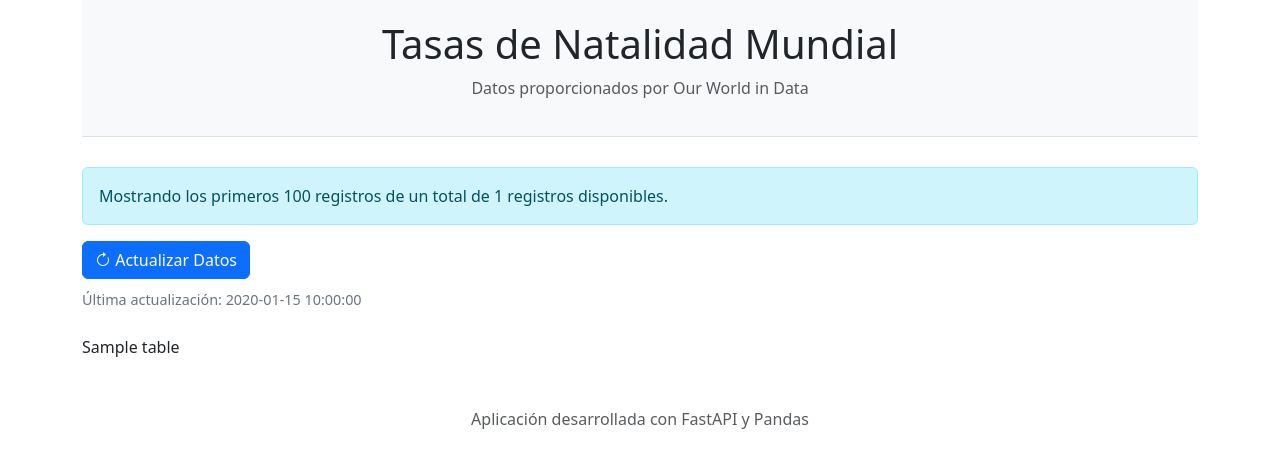
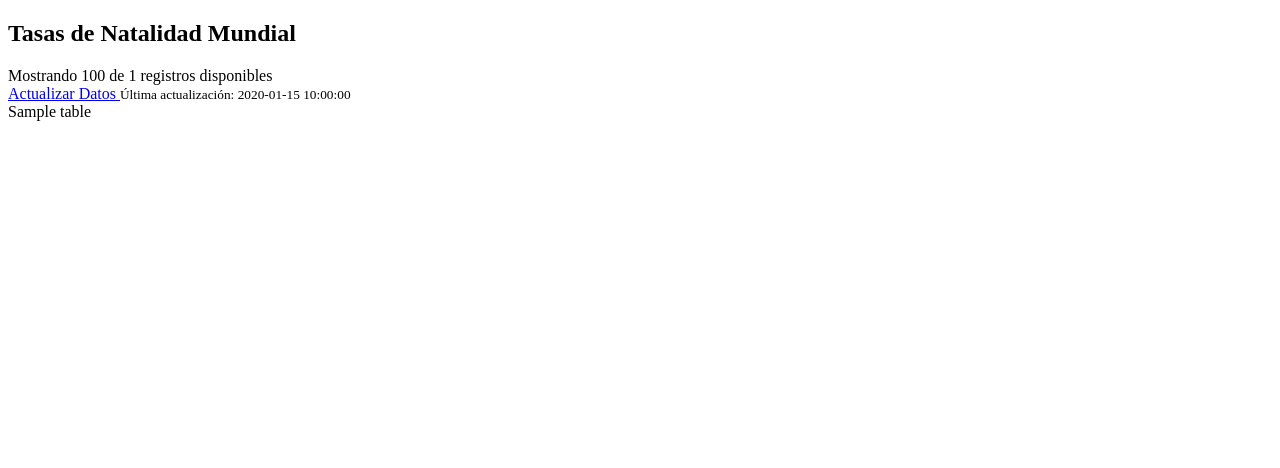
Before and after one commit to Witness2005/birthrate-app, a FastAPI app: template app/templates/index.html in a window 1280 px wide. Shown: the top 468 px of the page. Run offline with FastAPI, Linux system fonts and the light colour scheme; the template is opened without the code that fills it: most values are stand-ins (such as "Sample title", 1, 10 or a date in 2020); parts of the project's set-up code (start-up, migrations or seed data) failed here and were passed over.

Commit message:
odio al negrin

```diff
--- a/app/data_loader.py
+++ b/app/data_loader.py
@@ -1,18 +1,28 @@
 import pandas as pd
 import aiohttp
 import io
+from datetime import datetime
 
 CSV_URL = "https://ourworldindata.org/grapher/crude-birth-rate.csv?v=1&csvType=full&useColumnShortNames=false"
-DATAFRAME = pd.DataFrame()
+DATAFRAME = None
+LAST_UPDATE = None
 
 async def fetch_csv():
-    global DATAFRAME
-    async with aiohttp.ClientSession() as session:
-        async with session.get(CSV_URL) as resp:
-            if resp.status == 200:
-                content = await resp.read()
-                df = pd.read_csv(io.BytesIO(content))
-                DATAFRAME = df
-                print("Datos cargados correctamente.")
-            else:
-                print(f"Error al descargar datos: {resp.status}")
+    global DATAFRAME, LAST_UPDATE
+    try:
+        async with aiohttp.ClientSession() as session:
+            async with session.get(CSV_URL) as resp:
+                if resp.status == 200:
+                    content = await resp.read()
+                    DATAFRAME = pd.read_csv(io.BytesIO(content))
+                    LAST_UPDATE = datetime.now()
+                    print(f"Datos cargados correctamente. Registros: {len(DATAFRAME)}")
+                else:
+                    print(f"Error HTTP: {resp.status}")
+                    # Mantener los datos anteriores si existen
+                    if DATAFRAME is None:
+                        DATAFRAME = pd.DataFrame()
+    except Exception as e:
+        print(f"Error crítico: {str(e)}")
+        if DATAFRAME is None:
+            DATAFRAME = pd.DataFrame()
--- a/app/templates/index.html
+++ b/app/templates/index.html
@@ -1,63 +1,44 @@
 <!DOCTYPE html>
 <html lang="es">
 <head>
-    <meta charset="UTF-8">
-    <meta name="viewport" content="width=device-width, initial-scale=1.0">
-    <title>Tasas de Natalidad</title>
-    <link href="https://cdn.jsdelivr.net/npm/bootstrap@5.3.0/dist/css/bootstrap.min.css" rel="stylesheet">
-    <style>
-        .data-container {
-            overflow-x: auto;
-            margin-top: 20px;
-        }
-        .table {
-            white-space: nowrap;
-        }
-        .header {
-            background-color: #f8f9fa;
-            padding: 20px 0;
-            margin-bottom: 30px;
-            border-bottom: 1px solid #dee2e6;
-        }
-        .refresh-info {
-            font-size: 0.9rem;
-            color: #6c757d;
-            margin-top: 10px;
-        }
-    </style>
+    <!-- ... (mantén el head igual) ... -->
 </head>
 <body>
-    <div class="container">
-        <div class="header">
-            <h1 class="text-center">Tasas de Natalidad Mundial</h1>
-            <p class="text-center text-muted">Datos proporcionados por Our World in Data</p>
-        </div>
+    <div class="container mt-4">
+        <div class="card">
+            <div class="card-header bg-primary text-white">
+                <h2 class="mb-0">Tasas de Natalidad Mundial</h2>
+            </div>
 
-        <div class="alert alert-info">
-            Mostrando los primeros 100 registros de un total de {{ dataframe_size }} registros disponibles.
-        </div>
+            <div class="card-body">
+                {% if dataframe_size > 0 %}
+                    <div class="alert alert-success">
+                        Mostrando 100 de {{ dataframe_size }} registros disponibles
+                    </div>
 
-        <div class="mb-4">
-            <a href="/refresh" class="btn btn-primary">
-                <i class="bi bi-arrow-clockwise"></i> Actualizar Datos
-            </a>
-            <div class="refresh-info">
-                Última actualización: {{ current_time }}
+                    <div class="mb-3">
+                        <a href="/refresh" class="btn btn-warning">
+                            <i class="bi bi-arrow-clockwise"></i> Actualizar Datos
+                        </a>
+                        <small class="text-muted ms-2">
+                            Última actualización: {{ current_time }}
+                        </small>
+                    </div>
+
+                    <div class="table-responsive">
+                        {{ table|safe }}
+                    </div>
+                {% else %}
+                    <div class="alert alert-danger">
+                        <h4>⚠️ No hay datos disponibles</h4>
+                        <p>No se pudieron cargar los datos desde la fuente.</p>
+                        <a href="/refresh" class="btn btn-danger">
+                            <i class="bi bi-exclamation-triangle"></i> Reintentar
+                        </a>
+                    </div>
+                {% endif %}
             </div>
         </div>
-
-        <div class="data-container">
-            {{ table|safe }}
-        </div>
-
-        <footer class="mt-5 text-center text-muted">
-            <p>Aplicación desarrollada con FastAPI y Pandas</p>
-        </footer>
     </div>
-
-    <!-- Bootstrap Icons -->
-    <link rel="stylesheet" href="https://cdn.jsdelivr.net/npm/bootstrap-icons@1.10.0/font/bootstrap-icons.css">
-    <!-- Bootstrap JS Bundle -->
-    <script src="https://cdn.jsdelivr.net/npm/bootstrap@5.3.0/dist/js/bootstrap.bundle.min.js"></script>
 </body>
 </html>
```
